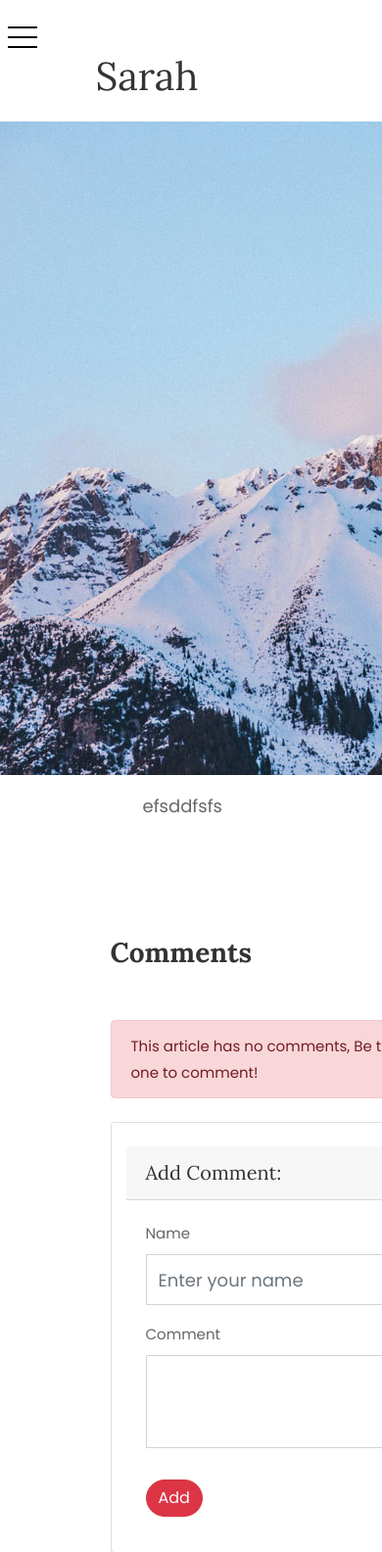
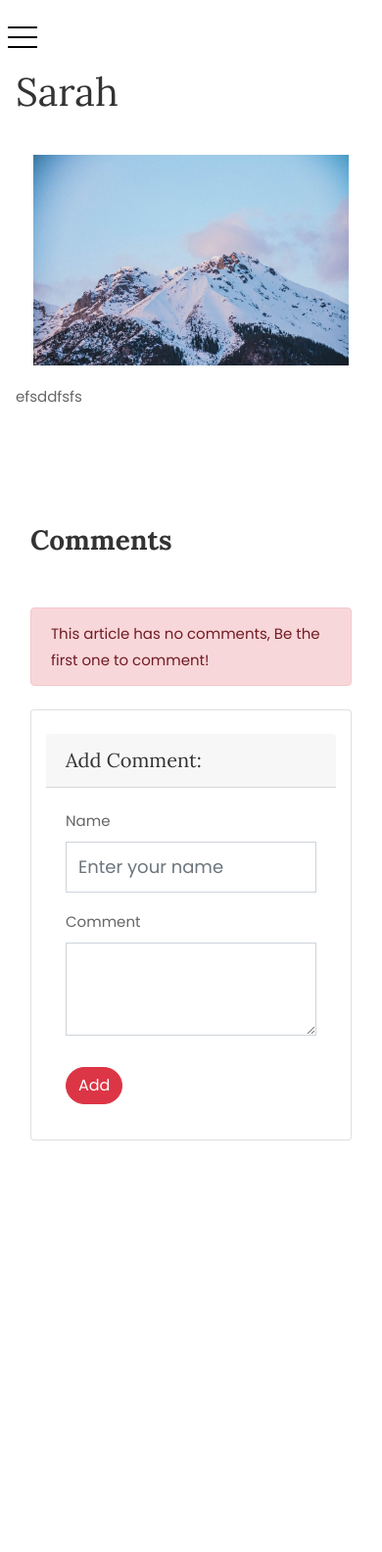
Before and after one commit to stark3998/sarah, a Django app: page /articles/article/sarah/ in a window 390 px wide. Shown: the top 1584 px of the page at 98% size. After the commit the page ends 1164 px from the top, so only its background shows below. Run offline with Django 3.2, Linux system fonts and the light colour scheme; data comes from the database, SQL or seed files in the repository; both versions use the stored data as it was after the commit; some libraries are stand-ins or nearby versions.

Commit message:
Mobile View Fix

```diff
--- a/templates/detail.html
+++ b/templates/detail.html
@@ -2,36 +2,36 @@
 {% load static %}
 {% block body %}
 
+<div id="colorlib-main">
     <section class="ftco-section ftco-no-pt ftco-no-pb">
-    <div class="container offset-3">
-        <div class="row d-flex flex-column">
-            <div class="col-lg-12 px-md-5 py-5">
-                <div class="row pt-md-4 px-6">
+        <div class="container">
+            <div class="row d-flex">
+                <div class="col-lg-12 px-md-5 py-5 m-3">
+                    <div class="row pt-md-4">
                         <h1 class="mb-3">{{article.title}}</h1>
-                </div>
-                <div class="row pt-md-4 justify-content-center">
+                        <br>
                         {% if not msgs %}
-                    <p class="mb-3">
+                        <p style="margin: 5%;">
                             {% if article.article_image %}
-                        <img class="responsive-img" src="{{article.article_image.url}}" alt="">
+                            <img class="img-fluid" src="{{article.article_image.url}}" alt="">
                             {% endif %}
                         </p>
                         {% else %}
-                    <p class="mb-3">
+                        <p style="margin: 5%;">
                             {% if article.birthday_image %}
-                        <img class="responsive-img" src="{{article.birthday_image.url}}" alt="">
+                            <img class="img-fluid" src="{{article.birthday_image.url}}" alt="">
                             {% endif %}
                         </p>
                         {% endif %}
-                </div>
-                <div class="row pt-md-4 justify-content-left">
-                    <p class="mb-3 ml-5" style="font-size: larger;">
+                        <p>
                             {{article.content|safe}}
                         </p>
                     </div>
+                    <div>
                         {% if not msgs %}
                         <div class="pt-5 mt-5">
-                    <h3 class="mb-5 font-weight-bold">{% if comments %}({{comments.count }}){% endif %} Comment{{comments|pluralize:",s"}}
+                            <h3 class="mb-5 font-weight-bold">{% if comments %}({{comments.count }}){% endif %}
+                                Comment{{comments|pluralize:",s"}}
                             </h3>
                             <ul class="comment-list">
                                 {% if comments %}
@@ -76,6 +76,8 @@
                     </div>
                 </div>
             </div>
+        </div>
     </section>
+</div>
 
 {% endblock body %}
```
Also changed, not shown: blog/settings.py (+14 -14 lines), templates/about.html (+15 -106 lines), db.sqlite3, media/DW.png (added), media/e402624c-59a7-4858-8679-2f0822cdc1ce.jpg (added), media/f2de8e18-e511-4048-b1fb-d40d701681c8.jpg (added), media/pepper.jpg (added), media/pepper_Ph3fAKp.jpg (added). Lines whose indentation alone changed are shown as unchanged.
